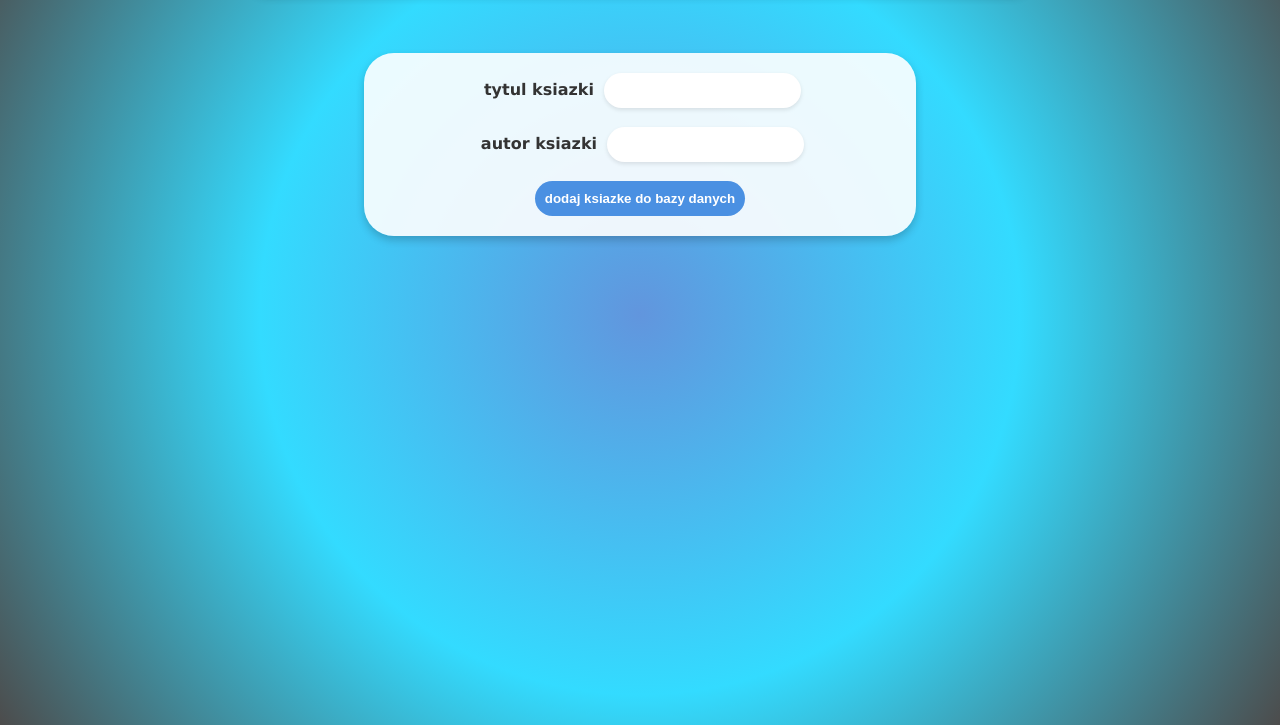
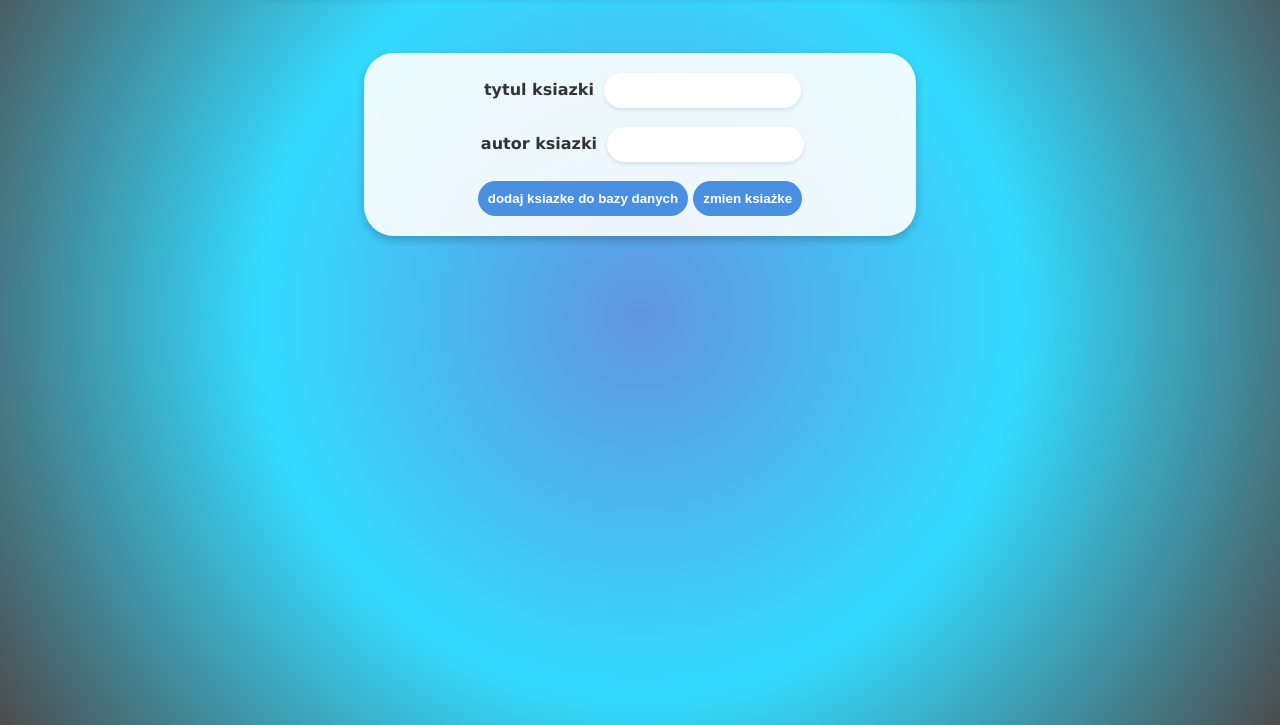
Before and after one commit to igor21fijolek/-aczenie_z_baza_danych, a plain HTML site: page zadania/index.html in a window 1280 px wide. Shown: the part 96-821 px from the top of the page. Drawn offline with Linux system fonts and the light colour scheme; no server answers.

Commit message:
Update index.html
lol

```diff
--- a/zadania/index.html
+++ b/zadania/index.html
@@ -18,6 +18,7 @@
         <input type="text" name="autor" id="autor">
         <br><br>
         <button><b>dodaj ksiazke do bazy danych</b></button>
+        <button><b>zmien ksiażke</b></button>
     </div>
    <script src="app.js"></script>
 </body>
```
